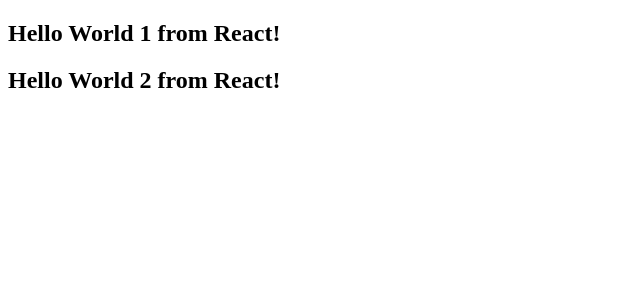
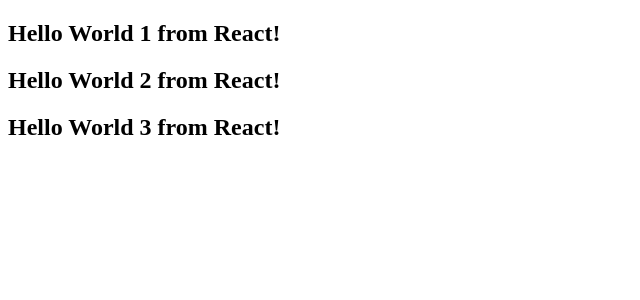
Before and after one commit to ajittupe2548/react-practice, a React (Vite) app: page / in a window 1280 px wide. Shown: the top 300 px of the page, without its empty margins (0-640 px from the left). Built offline with nearby package versions, Linux system fonts and the light colour scheme.

Commit message:
Added : Functional component

```diff
--- a/App.js
+++ b/App.js
@@ -12,4 +12,13 @@
     </div>
 );
 
-reactRoot.render(reactHeadingContainer);
+const HeaderComponent = () => {
+    return (
+        <>
+            {reactHeadingContainer}
+            <h2 className="react-heading">Hello World 3 from React!</h2>
+        </>
+    );
+}
+
+reactRoot.render(<HeaderComponent />);
```
